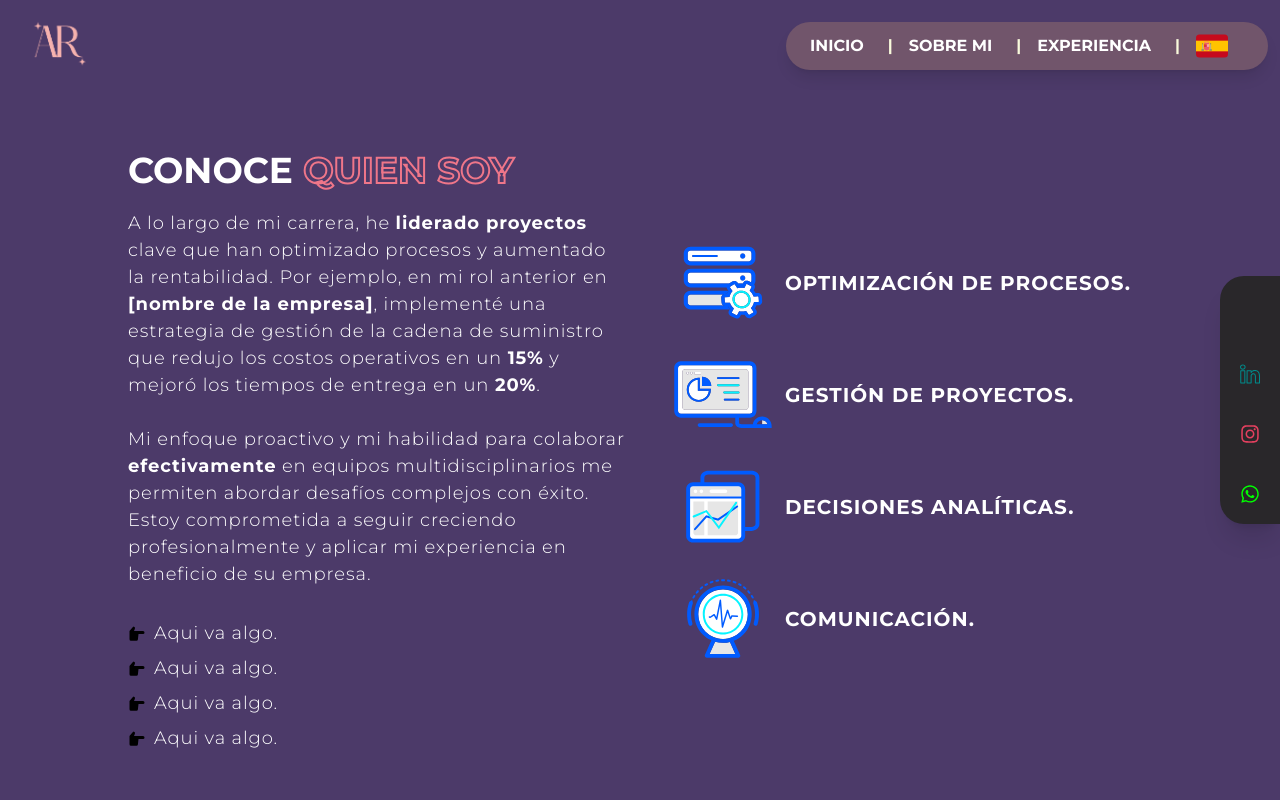
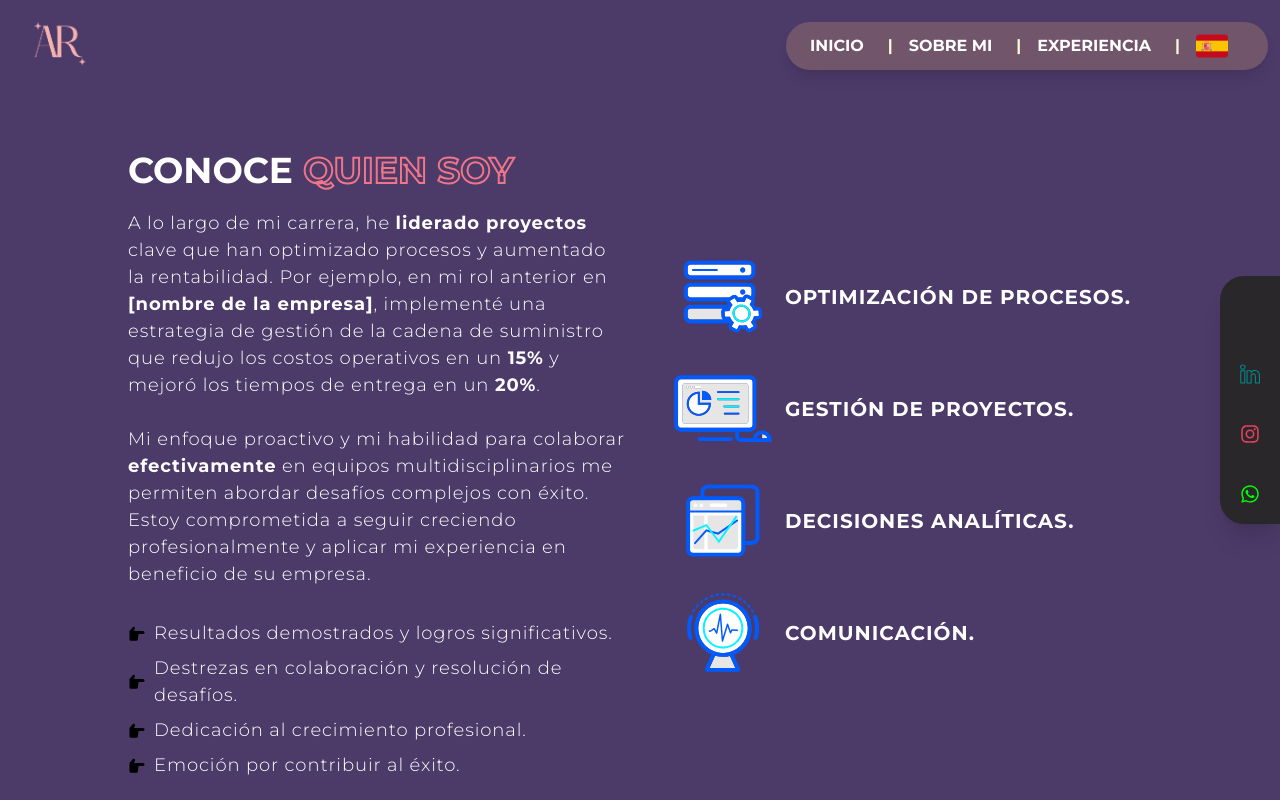
Before and after one commit to Said00510/Portafolio-Angie, a React (Vite) app: page /About in a window 1280 px wide. Shown: the top 800 px of the page. Built offline with nearby package versions, Linux system fonts and the light colour scheme; some icons are missing.

Commit message:
Añadir texto faltante en el about y mi experencia (remplaze los texto que estaban escrito con 'aqui va algo')

```diff
--- a/src/components/About/Header.jsx
+++ b/src/components/About/Header.jsx
@@ -25,19 +25,19 @@ function Header () {
                                 <ul className='list-none flex flex-col mt-8 gap-2'>
                                     <li className='flex items-center gap-2'>
                                         <span className='text-[#000]'><BiSolidHandRight/></span>
-                                        Aqui va algo.
+                                        Resultados demostrados y logros significativos.
                                     </li>
                                     <li className='flex items-center gap-2'>
                                         <span className='text-[#000]'><BiSolidHandRight/></span>
-                                        Aqui va algo.
+                                        Destrezas en colaboración y resolución de desafíos.
                                     </li>
                                     <li className='flex items-center gap-2'>
                                         <span className='text-[#000]'><BiSolidHandRight/></span>
-                                        Aqui va algo.
+                                        Dedicación al crecimiento profesional.
                                     </li>
                                     <li className='flex items-center gap-2'>
                                         <span className='text-[#000]'><BiSolidHandRight/></span>
-                                        Aqui va algo.
+                                        Emoción por contribuir al éxito.
                                     </li>
                                 </ul>
                             </blockquote>
--- a/src/components/Experience/Header.jsx
+++ b/src/components/Experience/Header.jsx
@@ -17,8 +17,8 @@ function Experience () {
                         <p className='text-[16px] text-white font-light xsm:text-[18px]'>Explora mi historial laboral y logros sobresalientes a lo largo de mi carrera, evidenciando mi dedicación constante hacia la excelencia en diversos ámbitos profesionales.</p>
                         <hr className='hidden lg:w-1/2 lg:block mt-5' />
                         <div className='flex xs:flex-col sm:flex-row xs:gap-5 sm:gap-0 justify-between items-center mt-10 text-[18px]'>
-                            <span className='btn button inline-flex w-max px-3 py-2 xsm:px-7 xsm:py-3'>Aqui va algo</span>
-                            <span className='btn button inline-flex w-max px-3 py-2 xsm:px-7 xsm:py-3'>Aqui va algo</span>
+                            <span className='btn button inline-flex w-max px-3 py-2 xsm:px-7 xsm:py-3'>Logros</span>
+                            <span className='btn button inline-flex w-max px-3 py-2 xsm:px-7 xsm:py-3'>Clientes</span>
                         </div>
                     </div>
 
```
